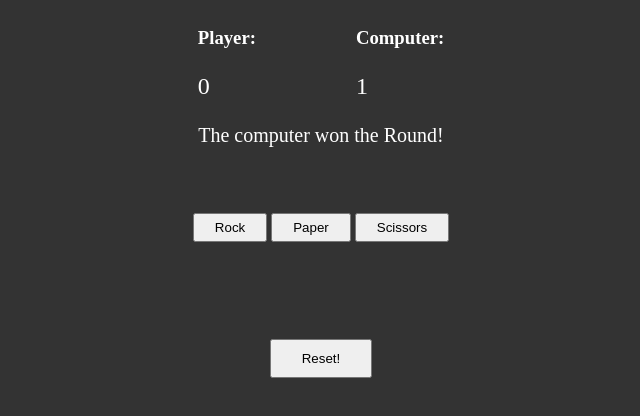
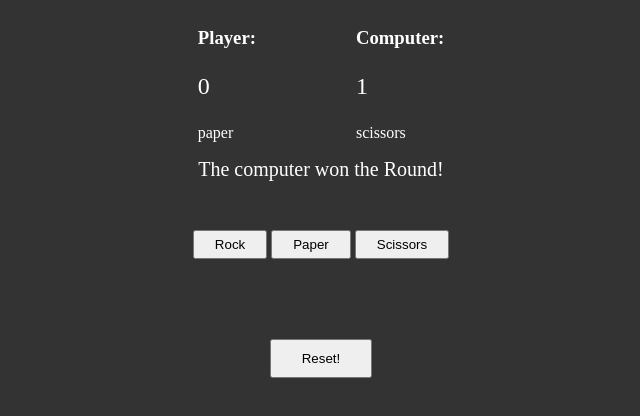
Before and after one commit to ecasetycea/rock-paper-scissors_js, a plain HTML site: page index.html in a window 1280 px wide. Both pictures are taken after a click on the element "Rock Paper Scissors". Shown: the whole page, without its empty margins (319-959 px from the left). Drawn offline with Linux system fonts and the light colour scheme.

Commit message:
Add code to show moves

```diff
--- a/index.html
+++ b/index.html
@@ -12,11 +12,17 @@
                 <div class="score">
                     <div>
                         <h3>Player:</h3>
-                        <p id="playerScore"></p>
+                        <div class="scoreboard">
+                            <p id="playerScore"></p>
+                            <p id="playerMove"></p>
+                        </div>
                     </div>
                     <div>
                         <h3>Computer:</h3>
-                    <p id="computerScore"></p>
+                        <div class="scoreboard">
+                            <p id="computerScore"></p>
+                            <p id="computerMove"></p>
+                        </div>
                     </div>
                 </div>
                 <div class="announcements"></div>
--- a/rps.js
+++ b/rps.js
@@ -2,6 +2,8 @@ const resetBtn = document.querySelector(".reset");
 const buttons = document.querySelector(".buttons");
 const pScoreElem = document.querySelector("#playerScore");
 const cScoreElem = document.querySelector("#computerScore");
+const pMoveElem = document.querySelector("#playerMove");
+const cMoveElem = document.querySelector("#computerMove");
 const announcements = document.querySelector(".announcements");
 
 resetBtn.addEventListener("click", () => reset());
@@ -35,6 +37,8 @@ init();
 function init() {
     playerScore = 0;
     computerScore = 0;
+    pMoveElem.textContent = '';
+    cMoveElem.textContent = '';
     gameEnded = false;
     announcements.textContent = "Good Luck!";
     displayScores();
@@ -61,6 +65,11 @@ function displayScores(roundWinner = '') {
     cScoreElem.textContent = computerScore.toString();
     if(roundWinner==='') return;
     announcements.textContent = `${roundWinner} won the Round!`;
+}
+
+function displayChoices(playerChoice, computerChoice) {
+    pMoveElem.textContent = playerChoice;
+    cMoveElem.textContent = computerChoice;
 }
 
 function playRound(choice) {
@@ -91,6 +100,7 @@ function playRound(choice) {
     }
 
     displayScores(winner);
+    displayChoices(choice, computerChoice);
     if(checkEnd()) doEnd();
 }
 
```
